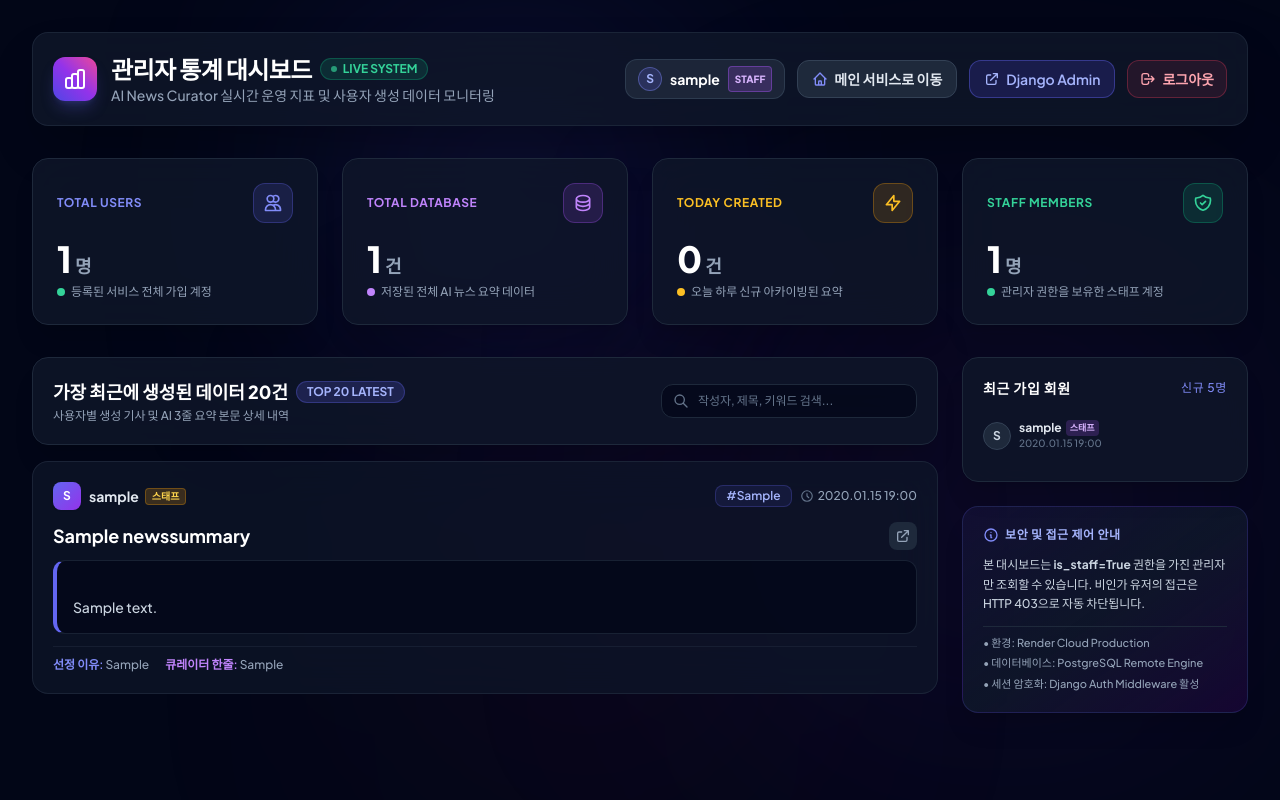
After one commit to yongthecool/ai-news-curation, a Django app: page /admin-dashboard/ in a window 1280 px wide. The commit adds this page. Run offline with Django 5.2, Linux system fonts and the light colour scheme; a user stored in the database is signed in; tables that the repository leaves empty hold one stand-in row (values such as "Sample post"); some libraries are stand-ins or nearby versions; some web fonts are replaced.

Commit message:
feat: add custom admin dashboard and require login after registration
- Add staff-only admin dashboard view (/admin-dashboard/) with 403 permission guard
- Display statistics: total users, total summaries, today count, staff count, and 20 latest summaries with author details
- Build sleek Tailwind CSS dashboard template (templates/news/dashboard.html) and 403 error page (templates/news/403.html)
- Add staff-only 'Admin Panel' link button to main (index.html) and history (history.html) headers
- Fix signup flow to redirect to login page with success notification instead of immediate auto-login

```diff
--- a/news/urls.py
+++ b/news/urls.py
@@ -11,4 +11,5 @@ urlpatterns = [
     path("save/", views.save_summary, name="save_summary"),
     path("history/", views.history, name="history"),
     path("history/<int:pk>/delete/", views.delete_summary, name="delete_summary"),
+    path("admin-dashboard/", views.admin_dashboard, name="admin_dashboard"),
 ]
--- a/news/views.py
+++ b/news/views.py
@@ -9,6 +9,8 @@ from django.views.decorators.csrf import csrf_exempt
 from django.contrib.auth import login, logout, authenticate
 from django.contrib.auth.decorators import login_required
 from django.contrib.auth.forms import UserCreationForm, AuthenticationForm
+from django.contrib.auth.models import User
+from django.utils import timezone
 from .models import NewsSummary
 from .services.naver_search import NaverSearchService
 from .services.gemini_curator import GeminiCuratorService
@@ -71,9 +73,8 @@ def signup_view(request):
     if request.method == "POST":
         form = UserCreationForm(request.POST)
         if form.is_valid():
-            user = form.save()
-            login(request, user)
-            return redirect("news:index")
+            form.save()
+            return redirect("/login/?registered=1")
         else:
             errors_list = []
             for field, errs in form.errors.items():
@@ -377,3 +378,43 @@ def delete_summary(request, pk):
             "total_saved": NewsSummary.objects.filter(user=request.user).count()
         })
     return redirect("news:history")
+
+
+# ==========================================
+# 4. 커스텀 관리자 대시보드 뷰 (스태프 전용)
+# ==========================================
+
+@login_required(login_url="news:login")
+@require_http_methods(["GET"])
+def admin_dashboard(request):
+    """
+    커스텀 관리자 대시보드 뷰
+    - 스태프(is_staff=True) 권한을 가진 사용자만 접근 가능
+    - 총 회원 수, 전체 요약 데이터 개수, 최근 20건 데이터 조회
+    """
+    if not request.user.is_staff:
+        # 일반 유저는 접근 불가: 403 Forbidden 응답 및 전용 권한 오류 화면 렌더링
+        return render(request, "news/403.html", status=403)
+
+    # 1. 핵심 통계 지표 산출
+    total_users = User.objects.count()
+    total_summaries = NewsSummary.objects.count()
+
+    today = timezone.now().date()
+    today_summaries = NewsSummary.objects.filter(created_at__date=today).count()
+    staff_count = User.objects.filter(is_staff=True).count()
+
+    # 2. 가장 최근에 생성된 데이터 20건 (작성자 정보 포함)
+    recent_summaries = NewsSummary.objects.select_related("user").order_by("-created_at")[:20]
+
+    # 3. 최근 가입한 회원 5명 (보조 통계)
+    recent_users = User.objects.order_by("-date_joined")[:5]
+
+    return render(request, "news/dashboard.html", {
+        "total_users": total_users,
+        "total_summaries": total_summaries,
+        "today_summaries": today_summaries,
+        "staff_count": staff_count,
+        "recent_summaries": recent_summaries,
+        "recent_users": recent_users,
+    })
--- /dev/null
+++ b/templates/news/dashboard.html
@@ -0,0 +1,416 @@
+{% load static %}
+<!DOCTYPE html>
+<html lang="ko">
+<head>
+  <meta charset="UTF-8">
+  <meta name="viewport" content="width=device-width, initial-scale=1.0">
+  <title>관리자 통계 대시보드 - AI News Curator</title>
+  <meta name="description" content="AI News Curator 관리자 전용 통계 및 데이터 모니터링 대시보드">
+
+  <!-- Tailwind CSS CDN -->
+  <script src="https://cdn.tailwindcss.com"></script>
+  <script>
+    tailwind.config = {
+      theme: {
+        extend: {
+          colors: {
+            brand: {
+              50: '#eef2ff',
+              100: '#e0e7ff',
+              400: '#818cf8',
+              500: '#6366f1',
+              600: '#4f46e5',
+              700: '#4338ca',
+            }
+          }
+        }
+      }
+    }
+  </script>
+
+  <!-- Google Fonts & Pretendard -->
+  <link rel="stylesheet" as="style" crossorigin href="https://cdn.jsdelivr.net/gh/orioncactus/pretendard@v1.3.9/dist/web/static/pretendard.min.css" />
+  <link rel="preconnect" href="https://fonts.googleapis.com">
+  <link rel="preconnect" href="https://fonts.gstatic.com" crossorigin>
+  <link href="https://fonts.googleapis.com/css2?family=Plus+Jakarta+Sans:wght@500;600;700;800&display=swap" rel="stylesheet">
+
+  <style>
+    body {
+      font-family: 'Pretendard', 'Plus Jakarta Sans', -apple-system, BlinkMacSystemFont, sans-serif;
+    }
+    .custom-scrollbar::-webkit-scrollbar {
+      width: 6px;
+      height: 6px;
+    }
+    .custom-scrollbar::-webkit-scrollbar-track {
+      background: rgba(15, 23, 42, 0.6);
+    }
+    .custom-scrollbar::-webkit-scrollbar-thumb {
+      background: rgba(99, 102, 241, 0.4);
+      border-radius: 9999px;
+    }
+    .custom-scrollbar::-webkit-scrollbar-thumb:hover {
+      background: rgba(99, 102, 241, 0.7);
+    }
+  </style>
+</head>
+<body class="bg-slate-950 text-slate-100 min-h-screen selection:bg-indigo-500 selection:text-white relative overflow-x-hidden">
+
+  <!-- Background Gradient Ambient Glows -->
+  <div class="fixed top-0 left-1/4 w-96 h-96 bg-indigo-600/15 rounded-full blur-[130px] pointer-events-none"></div>
+  <div class="fixed top-1/3 right-10 w-[30rem] h-[30rem] bg-purple-600/10 rounded-full blur-[150px] pointer-events-none"></div>
+  <div class="fixed bottom-10 left-1/3 w-80 h-80 bg-pink-600/10 rounded-full blur-[140px] pointer-events-none"></div>
+
+  <!-- Main Container -->
+  <div class="relative z-10 max-w-7xl mx-auto px-4 sm:px-6 lg:px-8 py-6 sm:py-8 space-y-8">
+
+    <!-- Top Navigation Header -->
+    <header class="bg-slate-900/80 backdrop-blur-xl border border-slate-800/80 rounded-2xl p-4 sm:p-5 shadow-2xl flex flex-col md:flex-row md:items-center md:justify-between gap-4">
+      <div class="flex items-center gap-3.5">
+        <div class="w-11 h-11 rounded-xl bg-gradient-to-tr from-indigo-600 via-purple-600 to-pink-500 flex items-center justify-center text-white shadow-lg shadow-indigo-500/25">
+          <svg class="w-6 h-6" fill="none" stroke="currentColor" viewBox="0 0 24 24">
+            <path stroke-linecap="round" stroke-linejoin="round" stroke-width="2" d="M9 19v-6a2 2 0 00-2-2H5a2 2 0 00-2 2v6a2 2 0 002 2h2a2 2 0 002-2zm0 0V9a2 2 0 012-2h2a2 2 0 012 2v10m-6 0a2 2 0 002 2h2a2 2 0 002-2m0 0V5a2 2 0 012-2h2a2 2 0 012 2v14a2 2 0 01-2 2h-2a2 2 0 01-2-2z"></path>
+          </svg>
+        </div>
+        <div>
+          <div class="flex items-center gap-2">
+            <h1 class="text-xl sm:text-2xl font-black text-white tracking-tight">관리자 통계 대시보드</h1>
+            <span class="inline-flex items-center gap-1.5 px-2.5 py-0.5 rounded-full text-xs font-bold bg-emerald-500/15 text-emerald-400 border border-emerald-500/30">
+              <span class="w-1.5 h-1.5 rounded-full bg-emerald-400 animate-pulse"></span>
+              LIVE SYSTEM
+            </span>
+          </div>
+          <p class="text-xs sm:text-sm text-slate-400">AI News Curator 실시간 운영 지표 및 사용자 생성 데이터 모니터링</p>
+        </div>
+      </div>
+
+      <div class="flex items-center flex-wrap gap-2.5 sm:gap-3">
+        <!-- Staff Profile Badge -->
+        <div class="flex items-center gap-2 px-3 py-1.5 rounded-xl bg-slate-800/90 border border-slate-700/80 text-xs sm:text-sm text-slate-300">
+          <div class="w-6 h-6 rounded-full bg-indigo-500/20 border border-indigo-400/40 flex items-center justify-center text-indigo-300 font-bold text-xs uppercase">
+            {{ request.user.username|make_list|first }}
+          </div>
+          <span class="font-bold text-white">{{ request.user.username }}</span>
+          <span class="px-1.5 py-0.5 rounded text-[10px] font-black bg-purple-500/20 text-purple-300 border border-purple-500/40">STAFF</span>
+        </div>
+
+        <!-- Back to Service Link -->
+        <a href="{% url 'news:index' %}" class="inline-flex items-center gap-1.5 px-3.5 py-2 rounded-xl bg-slate-800 hover:bg-slate-700/90 border border-slate-700 text-xs sm:text-sm font-semibold text-slate-200 transition-all hover:-translate-y-0.5">
+          <svg class="w-4 h-4 text-indigo-400" fill="none" stroke="currentColor" viewBox="0 0 24 24">
+            <path stroke-linecap="round" stroke-linejoin="round" stroke-width="2" d="M3 12l2-2m0 0l7-7 7 7M5 10v10a1 1 0 001 1h3m10-11l2 2m-2-2v10a1 1 0 01-1 1h-3m-6 0a1 1 0 001-1v-4a1 1 0 011-1h2a1 1 0 011 1v4a1 1 0 001 1m-6 0h6"></path>
+          </svg>
+          메인 서비스로 이동
+        </a>
+
+        <!-- Django Native Admin Link -->
+        <a href="/admin/" target="_blank" class="inline-flex items-center gap-1.5 px-3.5 py-2 rounded-xl bg-indigo-600/20 hover:bg-indigo-600/30 border border-indigo-500/40 text-xs sm:text-sm font-semibold text-indigo-300 transition-all" title="Django 기본 관리자 패널 새 창 열기">
+          <svg class="w-4 h-4" fill="none" stroke="currentColor" viewBox="0 0 24 24">
+            <path stroke-linecap="round" stroke-linejoin="round" stroke-width="2" d="M10 6H6a2 2 0 00-2 2v10a2 2 0 002 2h10a2 2 0 002-2v-4M14 4h6m0 0v6m0-6L10 14"></path>
+          </svg>
+          Django Admin
+        </a>
+
+        <!-- Logout Link -->
+        <a href="{% url 'news:logout' %}" class="inline-flex items-center gap-1.5 px-3 py-2 rounded-xl bg-rose-500/10 hover:bg-rose-500/20 border border-rose-500/30 text-xs sm:text-sm font-semibold text-rose-300 transition-all">
+          <svg class="w-4 h-4" fill="none" stroke="currentColor" viewBox="0 0 24 24">
+            <path stroke-linecap="round" stroke-linejoin="round" stroke-width="2" d="M17 16l4-4m0 0l-4-4m4 4H7m6 4v1a3 3 0 01-3 3H6a3 3 0 01-3-3V7a3 3 0 013-3h4a3 3 0 013 3v1"></path>
+          </svg>
+          로그아웃
+        </a>
+      </div>
+    </header>
+
+    <!-- Key Metrics / Statistics Cards (3 Essential + 1 Bonus) -->
+    <section class="grid grid-cols-1 sm:grid-cols-2 lg:grid-cols-4 gap-4 sm:gap-6">
+
+      <!-- Card 1: 총 회원 수 -->
+      <div class="relative group bg-slate-900/80 backdrop-blur-xl border border-slate-800 rounded-2xl p-5 sm:p-6 shadow-xl transition-all duration-300 hover:border-indigo-500/50 hover:shadow-indigo-500/10 hover:-translate-y-1">
+        <div class="flex items-center justify-between mb-4">
+          <span class="text-xs font-bold uppercase tracking-wider text-indigo-400">Total Users</span>
+          <div class="w-10 h-10 rounded-xl bg-indigo-500/15 border border-indigo-500/30 flex items-center justify-center text-indigo-400 group-hover:scale-110 transition-transform">
+            <svg class="w-5 h-5" fill="none" stroke="currentColor" viewBox="0 0 24 24">
+              <path stroke-linecap="round" stroke-linejoin="round" stroke-width="2" d="M12 4.354a4 4 0 110 5.292M15 21H3v-1a6 6 0 0112 0v1zm0 0h6v-1a6 6 0 00-9-5.197M13 7a4 4 0 11-8 0 4 4 0 018 0z"></path>
+            </svg>
+          </div>
+        </div>
+        <div class="text-3xl sm:text-4xl font-black text-white tracking-tight mb-1">
+          {{ total_users|default:"0" }}<span class="text-base sm:text-lg font-bold text-slate-400 ml-1">명</span>
+        </div>
+        <p class="text-xs text-slate-400 flex items-center gap-1.5">
+          <span class="w-2 h-2 rounded-full bg-emerald-400"></span>
+          등록된 서비스 전체 가입 계정
+        </p>
+      </div>
+
+      <!-- Card 2: 우리가 가진 전체 데이터 개수 -->
+      <div class="relative group bg-slate-900/80 backdrop-blur-xl border border-slate-800 rounded-2xl p-5 sm:p-6 shadow-xl transition-all duration-300 hover:border-purple-500/50 hover:shadow-purple-500/10 hover:-translate-y-1">
+        <div class="flex items-center justify-between mb-4">
+          <span class="text-xs font-bold uppercase tracking-wider text-purple-400">Total Database</span>
+          <div class="w-10 h-10 rounded-xl bg-purple-500/15 border border-purple-500/30 flex items-center justify-center text-purple-400 group-hover:scale-110 transition-transform">
+            <svg class="w-5 h-5" fill="none" stroke="currentColor" viewBox="0 0 24 24">
+              <path stroke-linecap="round" stroke-linejoin="round" stroke-width="2" d="M4 7v10c0 2.21 3.582 4 8 4s8-1.79 8-4V7M4 7c0 2.21 3.582 4 8 4s8-1.79 8-4M4 7c0-2.21 3.582-4 8-4s8 1.79 8 4m0 5c0 2.21-3.582 4-8 4s-8-1.79-8-4"></path>
+            </svg>
+          </div>
+        </div>
+        <div class="text-3xl sm:text-4xl font-black text-white tracking-tight mb-1">
+          {{ total_summaries|default:"0" }}<span class="text-base sm:text-lg font-bold text-slate-400 ml-1">건</span>
+        </div>
+        <p class="text-xs text-slate-400 flex items-center gap-1.5">
+          <span class="w-2 h-2 rounded-full bg-purple-400"></span>
+          저장된 전체 AI 뉴스 요약 데이터
+        </p>
+      </div>
+
+      <!-- Card 3: 오늘 생성된 신규 데이터 -->
+      <div class="relative group bg-slate-900/80 backdrop-blur-xl border border-slate-800 rounded-2xl p-5 sm:p-6 shadow-xl transition-all duration-300 hover:border-amber-500/50 hover:shadow-amber-500/10 hover:-translate-y-1">
+        <div class="flex items-center justify-between mb-4">
+          <span class="text-xs font-bold uppercase tracking-wider text-amber-400">Today Created</span>
+          <div class="w-10 h-10 rounded-xl bg-amber-500/15 border border-amber-500/30 flex items-center justify-center text-amber-400 group-hover:scale-110 transition-transform">
+            <svg class="w-5 h-5" fill="none" stroke="currentColor" viewBox="0 0 24 24">
+              <path stroke-linecap="round" stroke-linejoin="round" stroke-width="2" d="M13 10V3L4 14h7v7l9-11h-7z"></path>
+            </svg>
+          </div>
+        </div>
+        <div class="text-3xl sm:text-4xl font-black text-white tracking-tight mb-1">
+          {{ today_summaries|default:"0" }}<span class="text-base sm:text-lg font-bold text-slate-400 ml-1">건</span>
+        </div>
+        <p class="text-xs text-slate-400 flex items-center gap-1.5">
+          <span class="w-2 h-2 rounded-full bg-amber-400"></span>
+          오늘 하루 신규 아카이빙된 요약
+        </p>
+      </div>
+
+      <!-- Card 4: 관리자/스태프 현황 -->
+      <div class="relative group bg-slate-900/80 backdrop-blur-xl border border-slate-800 rounded-2xl p-5 sm:p-6 shadow-xl transition-all duration-300 hover:border-emerald-500/50 hover:shadow-emerald-500/10 hover:-translate-y-1">
+        <div class="flex items-center justify-between mb-4">
+          <span class="text-xs font-bold uppercase tracking-wider text-emerald-400">Staff Members</span>
+          <div class="w-10 h-10 rounded-xl bg-emerald-500/15 border border-emerald-500/30 flex items-center justify-center text-emerald-400 group-hover:scale-110 transition-transform">
+            <svg class="w-5 h-5" fill="none" stroke="currentColor" viewBox="0 0 24 24">
+              <path stroke-linecap="round" stroke-linejoin="round" stroke-width="2" d="M9 12l2 2 4-4m5.618-4.016A11.955 11.955 0 0112 2.944a11.955 11.955 0 01-8.618 3.04A12.02 12.02 0 003 9c0 5.591 3.824 10.29 9 11.622 5.176-1.332 9-6.03 9-11.622 0-1.042-.133-2.052-.382-3.016z"></path>
+            </svg>
+          </div>
+        </div>
+        <div class="text-3xl sm:text-4xl font-black text-white tracking-tight mb-1">
+          {{ staff_count|default:"1" }}<span class="text-base sm:text-lg font-bold text-slate-400 ml-1">명</span>
+        </div>
+        <p class="text-xs text-slate-400 flex items-center gap-1.5">
+          <span class="w-2 h-2 rounded-full bg-emerald-400"></span>
+          관리자 권한을 보유한 스태프 계정
+        </p>
+      </div>
+
+    </section>
+
+    <!-- Main Content Area: 최근 20건 데이터 + 사이드 최근 가입 유저 -->
+    <div class="grid grid-cols-1 lg:grid-cols-4 gap-6">
+
+      <!-- Left 3 Cols: 최근에 생성된 데이터 20건 (작성자와 내용) -->
+      <section class="lg:col-span-3 space-y-4">
+
+        <!-- Table Control Bar -->
+        <div class="bg-slate-900/80 backdrop-blur-xl border border-slate-800 rounded-2xl p-5 shadow-xl flex flex-col sm:flex-row sm:items-center sm:justify-between gap-4">
+          <div>
+            <div class="flex items-center gap-2">
+              <h2 class="text-lg font-black text-white flex items-center gap-2">
+                <span>가장 최근에 생성된 데이터 20건</span>
+                <span class="px-2.5 py-0.5 rounded-full text-xs font-bold bg-indigo-500/20 text-indigo-300 border border-indigo-500/30">
+                  TOP 20 LATEST
+                </span>
+              </h2>
+            </div>
+            <p class="text-xs text-slate-400 mt-0.5">사용자별 생성 기사 및 AI 3줄 요약 본문 상세 내역</p>
+          </div>
+
+          <!-- Quick Filter Input (Client-side) -->
+          <div class="relative w-full sm:w-64">
+            <span class="absolute inset-y-0 left-0 pl-3 flex items-center pointer-events-none text-slate-500">
+              <svg class="w-4 h-4" fill="none" stroke="currentColor" viewBox="0 0 24 24">
+                <path stroke-linecap="round" stroke-linejoin="round" stroke-width="2" d="M21 21l-6-6m2-5a7 7 0 11-14 0 7 7 0 0114 0z"></path>
+              </svg>
+            </span>
+            <input
+              type="text"
+              id="search-input"
+              placeholder="작성자, 제목, 키워드 검색..."
+              class="w-full bg-slate-950/70 border border-slate-800 rounded-xl pl-9 pr-3 py-2 text-xs text-slate-200 placeholder-slate-500 focus:outline-none focus:border-indigo-500 transition-colors"
+            >
+          </div>
+        </div>
+
+        <!-- Recent 20 Data Items List -->
+        {% if recent_summaries %}
+        <div class="space-y-3.5" id="data-items-list">
+          {% for item in recent_summaries %}
+          <article class="data-item bg-slate-900/70 backdrop-blur-xl border border-slate-800/80 hover:border-indigo-500/40 rounded-2xl p-5 transition-all duration-200 hover:shadow-xl hover:shadow-indigo-500/5 group"
+                   data-search="{{ item.user.username|default:'시스템' }} {{ item.title }} {{ item.keyword }}">
+
+            <!-- Item Header: Author + Timestamp + Keyword -->
+            <div class="flex flex-wrap items-center justify-between gap-2.5 mb-3">
+              <div class="flex items-center gap-2">
+                <!-- User Avatar Badge -->
+                <div class="w-7 h-7 rounded-lg bg-gradient-to-br from-indigo-500 to-purple-600 flex items-center justify-center text-white font-bold text-xs uppercase shadow-sm">
+                  {% if item.user %}
+                    {{ item.user.username|make_list|first }}
+                  {% else %}
+                    S
+                  {% endif %}
+                </div>
+                <div class="flex items-center gap-1.5">
+                  <span class="text-sm font-bold text-slate-200">
+                    {% if item.user %}
+                      {{ item.user.username }}
+                    {% else %}
+                      <span class="text-slate-400 italic">시스템 기본</span>
+                    {% endif %}
+                  </span>
+                  {% if item.user and item.user.is_staff %}
+                    <span class="px-1.5 py-0.2 rounded text-[10px] font-bold bg-amber-500/20 text-amber-300 border border-amber-500/30">스태프</span>
+                  {% endif %}
+                </div>
+              </div>
+
+              <div class="flex items-center gap-2">
+                {% if item.keyword %}
+                <span class="px-2.5 py-0.5 rounded-lg text-xs font-semibold bg-indigo-500/10 text-indigo-300 border border-indigo-500/25">
+                  #{{ item.keyword }}
+                </span>
+                {% endif %}
+                <time class="text-xs text-slate-400 flex items-center gap-1">
+                  <svg class="w-3.5 h-3.5 text-slate-500" fill="none" stroke="currentColor" viewBox="0 0 24 24">
+                    <path stroke-linecap="round" stroke-linejoin="round" stroke-width="2" d="M12 8v4l3 3m6-3a9 9 0 11-18 0 9 9 0 0118 0z"></path>
+                  </svg>
+                  {{ item.created_at|date:"Y.m.d H:i" }}
+                </time>
+              </div>
+            </div>
+
+            <!-- Item Article Title -->
+            <h3 class="text-base sm:text-lg font-bold text-white group-hover:text-indigo-300 transition-colors mb-2.5 flex items-start justify-between gap-3">
+              <span>{{ item.title }}</span>
+              {% if item.news_url %}
+              <a href="{{ item.news_url }}" target="_blank" rel="noopener noreferrer" class="shrink-0 p-1.5 rounded-lg bg-slate-800 text-slate-400 hover:text-white hover:bg-slate-700 transition-colors" title="원문 기사 보기">
+                <svg class="w-4 h-4" fill="none" stroke="currentColor" viewBox="0 0 24 24">
+                  <path stroke-linecap="round" stroke-linejoin="round" stroke-width="2" d="M10 6H6a2 2 0 00-2 2v10a2 2 0 002 2h10a2 2 0 002-2v-4M14 4h6m0 0v6m0-6L10 14"></path>
+                </svg>
+              </a>
+              {% endif %}
+            </h3>
+
+            <!-- Item Summary Content (3줄 요약 내용) -->
+            <div class="bg-slate-950/70 border border-slate-800/80 rounded-xl p-3.5 sm:p-4 text-xs sm:text-sm text-slate-300 leading-relaxed font-normal whitespace-pre-line border-l-4 border-l-indigo-500">
+              {{ item.summary }}
+            </div>
+
+            <!-- Optional Extra Metadata (Curator reason / take) -->
+            {% if item.selection_reason or item.curator_take %}
+            <div class="mt-3 pt-2.5 border-t border-slate-800/60 flex flex-wrap gap-4 text-xs text-slate-400">
+              {% if item.selection_reason %}
+              <div>
+                <span class="text-indigo-400 font-semibold">선정 이유:</span> {{ item.selection_reason|truncatechars:80 }}
+              </div>
+              {% endif %}
+              {% if item.curator_take %}
+              <div>
+                <span class="text-purple-400 font-semibold">큐레이터 한줄:</span> {{ item.curator_take|truncatechars:80 }}
+              </div>
+              {% endif %}
+            </div>
+            {% endif %}
+
+          </article>
+          {% endfor %}
+        </div>
+        {% else %}
+        <!-- Empty State -->
+        <div class="bg-slate-900/60 border border-slate-800 border-dashed rounded-2xl p-12 text-center">
+          <div class="w-16 h-16 mx-auto mb-4 rounded-2xl bg-slate-800/80 flex items-center justify-center text-slate-500">
+            <svg class="w-8 h-8" fill="none" stroke="currentColor" viewBox="0 0 24 24">
+              <path stroke-linecap="round" stroke-linejoin="round" stroke-width="2" d="M20 13V6a2 2 0 00-2-2H6a2 2 0 00-2 2v7m16 0v5a2 2 0 01-2 2H6a2 2 0 01-2-2v-5m16 0h-2.586a1 1 0 00-.707.293l-2.414 2.414a1 1 0 01-.707.293h-3.172a1 1 0 01-.707-.293l-2.414-2.414A1 1 0 006.586 13H4"></path>
+            </svg>
+          </div>
+          <h3 class="text-base font-bold text-white mb-1">저장된 데이터가 없습니다</h3>
+          <p class="text-xs text-slate-400">사용자들이 뉴스를 큐레이션하고 요약을 저장하면 이곳에 표시됩니다.</p>
+        </div>
+        {% endif %}
+
+      </section>
+
+      <!-- Right 1 Col: 보조 위젯 (최근 가입 회원 & 시스템 정보) -->
+      <aside class="space-y-6">
+
+        <!-- Recent Users Widget -->
+        <div class="bg-slate-900/80 backdrop-blur-xl border border-slate-800 rounded-2xl p-5 shadow-xl">
+          <h2 class="text-sm font-bold text-white uppercase tracking-wider mb-3 flex items-center justify-between">
+            <span>최근 가입 회원</span>
+            <span class="text-xs text-indigo-400 font-normal">신규 5명</span>
+          </h2>
+          <div class="divide-y divide-slate-800/70">
+            {% for u in recent_users %}
+            <div class="py-2.5 flex items-center justify-between">
+              <div class="flex items-center gap-2">
+                <div class="w-7 h-7 rounded-full bg-slate-800 border border-slate-700 flex items-center justify-center text-xs font-bold text-slate-300">
+                  {{ u.username|make_list|first|upper }}
+                </div>
+                <div>
+                  <div class="text-xs font-bold text-slate-200 flex items-center gap-1">
+                    <span>{{ u.username }}</span>
+                    {% if u.is_staff %}
+                    <span class="px-1 py-0.2 rounded text-[9px] font-bold bg-purple-500/20 text-purple-300">스태프</span>
+                    {% endif %}
+                  </div>
+                  <div class="text-[10px] text-slate-500">{{ u.date_joined|date:"Y.m.d H:i" }}</div>
+                </div>
+              </div>
+            </div>
+            {% empty %}
+            <div class="text-xs text-slate-500 py-3 text-center">회원 정보 없음</div>
+            {% endfor %}
+          </div>
+        </div>
+
+        <!-- Security & Status Info -->
+        <div class="bg-gradient-to-br from-indigo-950/40 via-slate-900/90 to-purple-950/30 border border-indigo-500/20 rounded-2xl p-5 shadow-xl space-y-3">
+          <h2 class="text-xs font-bold text-indigo-300 uppercase tracking-wider flex items-center gap-1.5">
+            <svg class="w-4 h-4 text-indigo-400" fill="none" stroke="currentColor" viewBox="0 0 24 24">
+              <path stroke-linecap="round" stroke-linejoin="round" stroke-width="2" d="M13 16h-1v-4h-1m1-4h.01M21 12a9 9 0 11-18 0 9 9 0 0118 0z"></path>
+            </svg>
+            보안 및 접근 제어 안내
+          </h2>
+          <p class="text-xs text-slate-300 leading-relaxed">
+            본 대시보드는 <strong>is_staff=True</strong> 권한을 가진 관리자만 조회할 수 있습니다. 비인가 유저의 접근은 HTTP 403으로 자동 차단됩니다.
+          </p>
+          <div class="pt-2 border-t border-slate-800 text-[11px] text-slate-400 space-y-1">
+            <div>• 환경: Render Cloud Production</div>
+            <div>• 데이터베이스: PostgreSQL Remote Engine</div>
+            <div>• 세션 암호화: Django Auth Middleware 활성</div>
+          </div>
+        </div>
+
+      </aside>
+
+    </div>
+
+  </div>
+
+  <!-- Client-side Fast Filter Script -->
+  <script>
+    const searchInput = document.getElementById('search-input');
+    const dataItems = document.querySelectorAll('.data-item');
+
+    if (searchInput) {
+      searchInput.addEventListener('input', function (e) {
+        const query = e.target.value.toLowerCase().trim();
+        dataItems.forEach(item => {
+          const text = item.getAttribute('data-search') ? item.getAttribute('data-search').toLowerCase() : '';
+          if (!query || text.includes(query)) {
+            item.style.display = 'block';
+          } else {
+            item.style.display = 'none';
+          }
+        });
+      });
+    }
+  </script>
+
+</body>
+</html>
```
Also changed, not shown: templates/news/403.html (added, +58 -0 lines), templates/news/history.html (+32 -0 lines), templates/news/index.html (+32 -0 lines), templates/news/login.html (+17 -0 lines).
